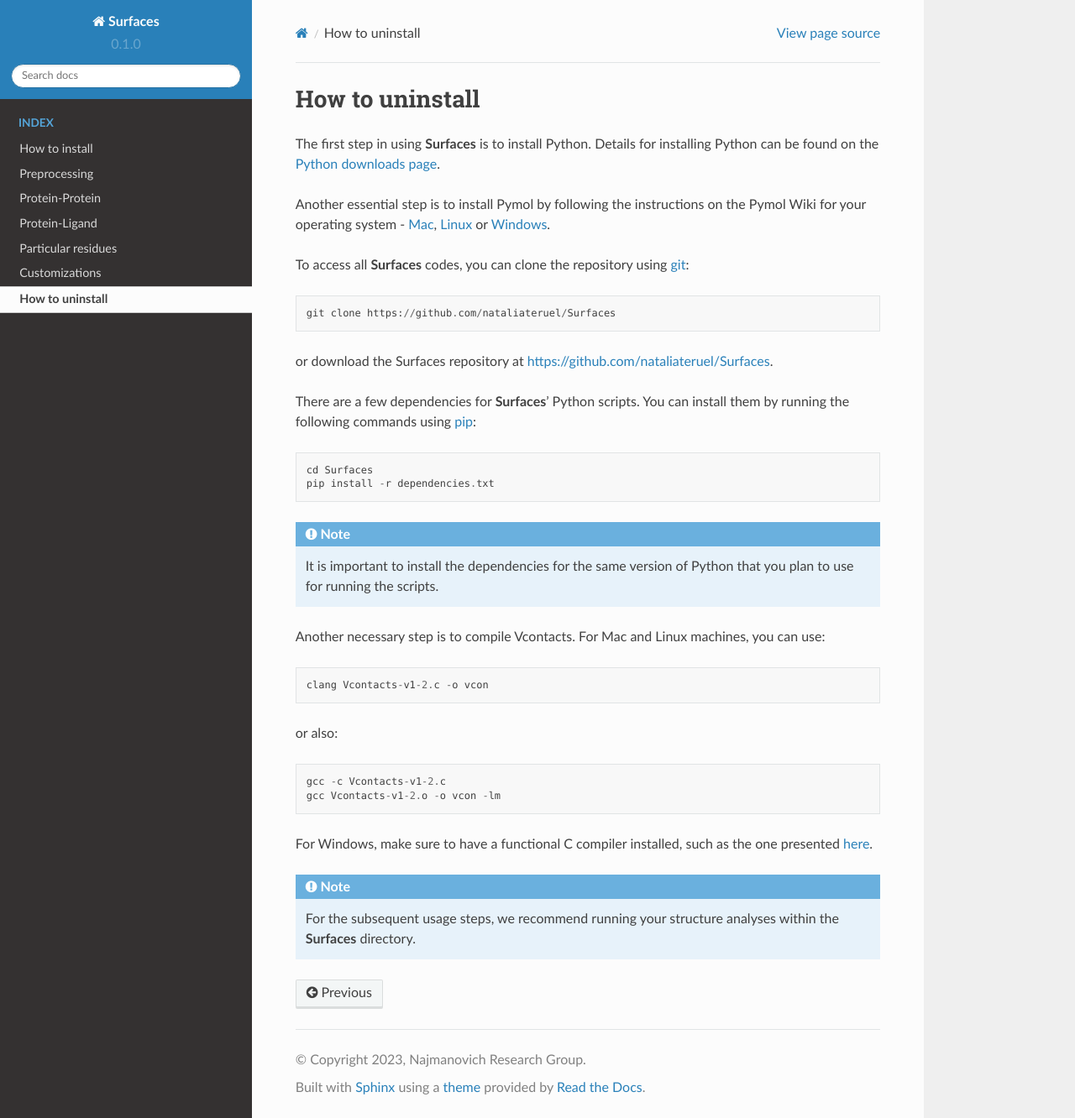
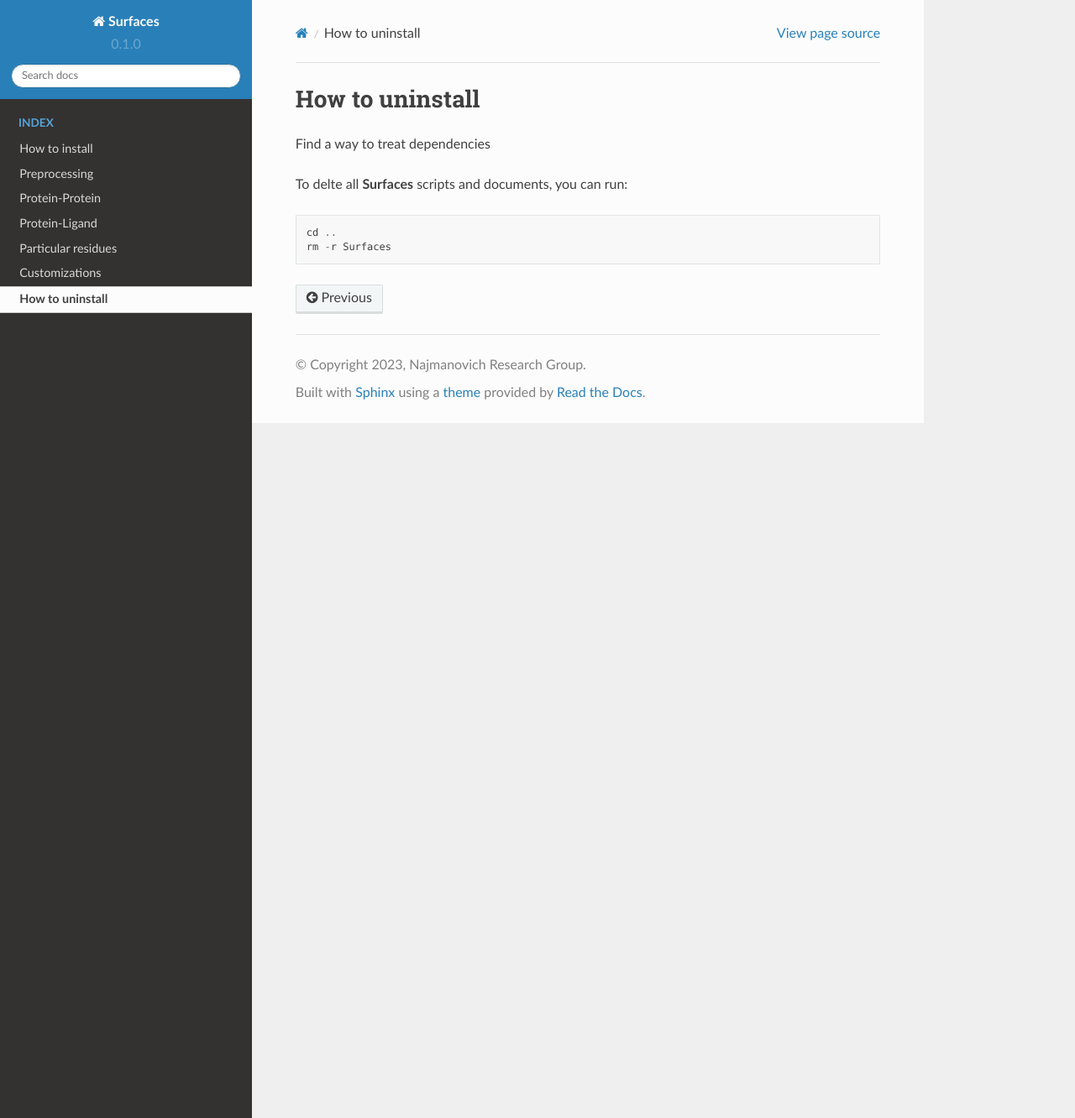
Before and after one commit to nataliateruel/Surfaces_tutorial, a Sphinx documentation site: the page built from docs/source/How_to_uninstall.rst, in a window 1280 px wide and 1332 px high. Shown: the whole window at 84% size. Built offline with Sphinx 7.4.7 and the Read the Docs theme 2.0.0, drawn with Linux system fonts in a browser that asks for light colours.

Commit message:
Update How_to_uninstall.rst

```diff
--- a/docs/source/How_to_uninstall.rst
+++ b/docs/source/How_to_uninstall.rst
@@ -1,36 +1,9 @@
 How to uninstall
 =====
 
-The first step in using **Surfaces** is to install Python. Details for installing Python can be found on the `Python downloads page <https://www.python.org/downloads/>`_.
+Find a way to treat dependencies
 
-Another essential step is to install Pymol by following the instructions on the Pymol Wiki for your operating system - `Mac <https://pymolwiki.org/index.php/MAC_Install>`_, `Linux <https://pymolwiki.org/index.php/Linux_Install>`_ or `Windows <https://pymolwiki.org/index.php/Windows_Install>`_.
+To delte all **Surfaces** scripts and documents, you can run::
 
-To access all **Surfaces** codes, you can clone the repository using `git <https://github.com/git-guides/install-git>`_::
-
-	git clone https://github.com/nataliateruel/Surfaces
-
-or download the Surfaces repository at https://github.com/nataliateruel/Surfaces.
-
-There are a few dependencies for **Surfaces**' Python scripts. You can install them by running the following commands using `pip <https://pip.pypa.io/en/stable/installation/>`_::
-
-	cd Surfaces
-	pip install -r dependencies.txt
-
-.. note::
-
-	It is important to install the dependencies for the same version of Python that you plan to use for running the scripts.
-
-Another necessary step is to compile Vcontacts. For Mac and Linux machines, you can use::
-
-   	clang Vcontacts-v1-2.c -o vcon
-
-or also::
-
-	gcc -c Vcontacts-v1-2.c
-	gcc Vcontacts-v1-2.o -o vcon -lm
-
-For Windows, make sure to have a functional C compiler installed, such as the one presented `here <https://www.wikihow.com/Run-C-Program-in-Command-Prompt>`_.
-
-.. note::
-
-	For the subsequent usage steps, we recommend running your structure analyses within the **Surfaces** directory.
+	cd ..
+	rm -r Surfaces
```
